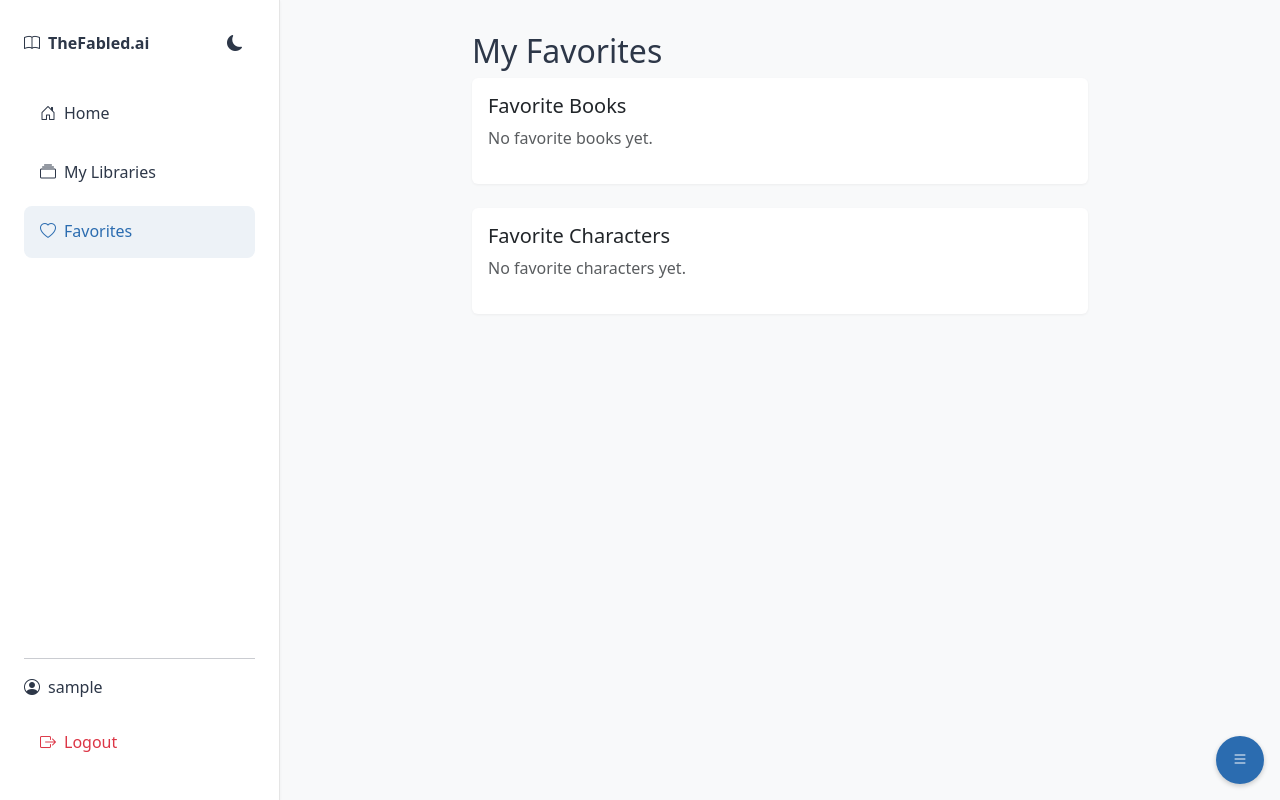
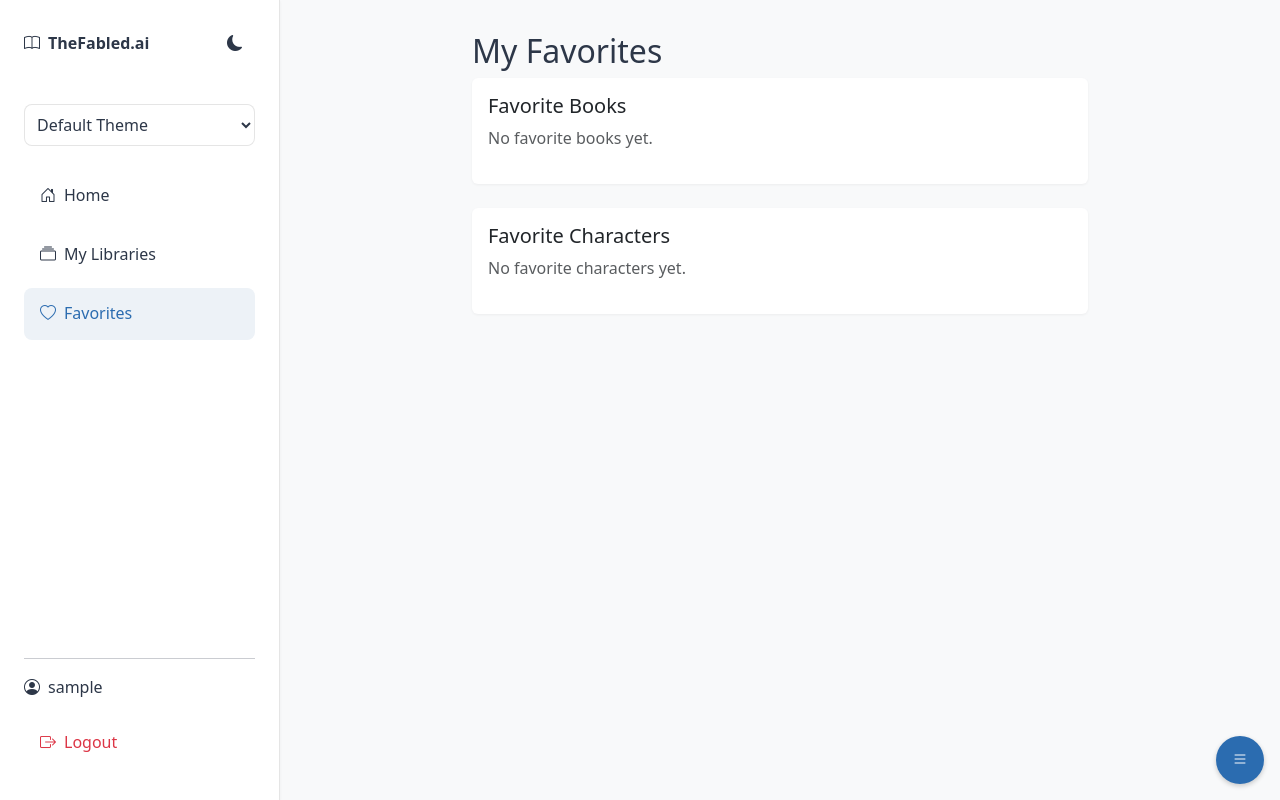
Before and after one commit to taham655/interactive-book-chat, a Flask app: page /favorites in a window 1280 px wide. Run offline with Flask 3, Linux system fonts and the light colour scheme; the visitor is signed in with stand-in values (Sample User, id 1); data that the repository does not hold is empty.

Commit message:
Agent query: Can you verify if the theme selector dropdown is visible in the sidebar and if selecting different themes (nature, ocean, sunset) changes the color scheme of the website?

```diff
--- a/templates/base.html
+++ b/templates/base.html
@@ -1,5 +1,5 @@
 <!DOCTYPE html>
-<html data-bs-theme="light">
+<html data-bs-theme="light" data-custom-theme="default">
 <head>
     <meta charset="UTF-8">
     <meta name="viewport" content="width=device-width, initial-scale=1.0">
@@ -202,6 +254,23 @@
             transform: rotate(180deg);
         }
 
+        .theme-selector {
+            margin-top: 1rem;
+            padding: 0.5rem;
+            background-color: var(--card-bg);
+            border: 1px solid var(--border-color);
+            border-radius: 8px;
+            color: var(--text-primary);
+            width: 100%;
+            cursor: pointer;
+        }
+
+        .theme-selector:focus {
+            outline: none;
+            border-color: var(--primary-color);
+            box-shadow: 0 0 0 2px rgba(var(--primary-color-rgb), 0.25);
+        }
+
         .page-transition {
             opacity: 1;
             transform: translateY(0);
@@ -242,6 +311,16 @@
                 <button class="theme-toggle" id="themeToggle" aria-label="Toggle theme">
                     <i class="bi bi-sun-fill"></i>
                 </button>
+            </div>
+
+            <!-- Theme Selector -->
+            <div class="mb-4">
+                <select class="theme-selector" id="themeSelector">
+                    <option value="default">Default Theme</option>
+                    <option value="nature">Nature Theme</option>
+                    <option value="ocean">Ocean Theme</option>
+                    <option value="sunset">Sunset Theme</option>
+                </select>
             </div>
 
             <ul class="nav flex-column mb-auto">
@@ -320,13 +399,20 @@
         // Theme management
         const themeToggleBtn = document.getElementById('themeToggle');
         const themeIcon = themeToggleBtn.querySelector('i');
+        const themeSelector = document.getElementById('themeSelector');
         const html = document.documentElement;
 
-        // Load theme from localStorage
+        // Load theme preferences from localStorage
         const savedTheme = localStorage.getItem('theme') || 'light';
+        const savedCustomTheme = localStorage.getItem('customTheme') || 'default';
+
+        // Apply saved themes
         html.setAttribute('data-bs-theme', savedTheme);
+        html.setAttribute('data-custom-theme', savedCustomTheme);
+        themeSelector.value = savedCustomTheme;
         updateThemeIcon(savedTheme);
 
+        // Theme toggle (light/dark)
         themeToggleBtn.addEventListener('click', () => {
             const currentTheme = html.getAttribute('data-bs-theme');
             const newTheme = currentTheme === 'light' ? 'dark' : 'light';
@@ -334,6 +420,13 @@
             html.setAttribute('data-bs-theme', newTheme);
             localStorage.setItem('theme', newTheme);
             updateThemeIcon(newTheme);
+        });
+
+        // Custom theme selection
+        themeSelector.addEventListener('change', (e) => {
+            const selectedTheme = e.target.value;
+            html.setAttribute('data-custom-theme', selectedTheme);
+            localStorage.setItem('customTheme', selectedTheme);
         });
 
         function updateThemeIcon(theme) {
```
Also changed, not shown: other parts of templates/base.html (+56 -4 lines).
